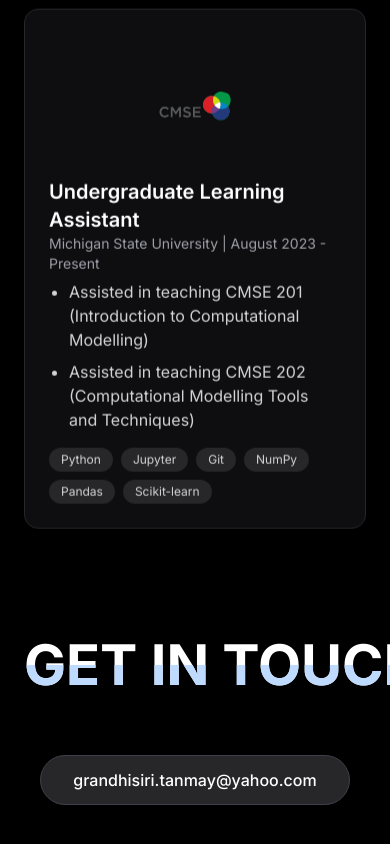
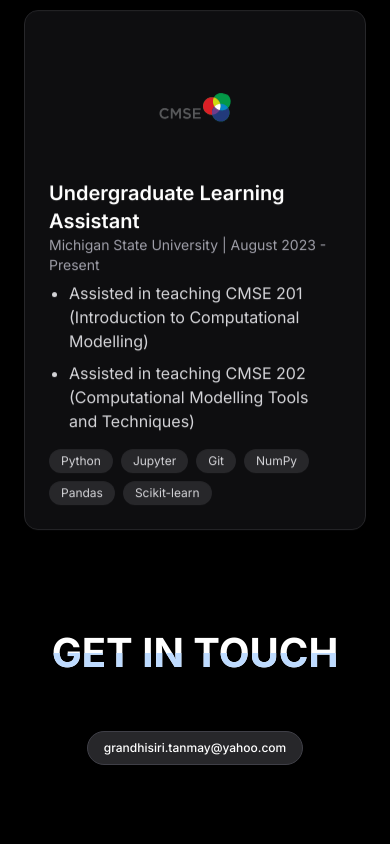
Before and after one commit to tanmay-sketch/personal-website, a Next.js app: page / in a window 390 px wide. Shown: the part 1833-2677 px from the top of the page. Built offline with nearby package versions, Linux system fonts and the light colour scheme.

Commit message:
fixed contact

```diff
--- a/src/components/Contact.tsx
+++ b/src/components/Contact.tsx
@@ -12,17 +12,17 @@ export default function Contact() {
         transition={{ duration: 0.6 }}
       >
         <div className="relative inline-block mb-12">
-          <h2 className="text-[3.5rem] md:text-[6.5rem] font-bold whitespace-nowrap text-white">
+          <h2 className="text-[2.5rem] sm:text-[3.5rem] md:text-[6.5rem] font-bold text-white overflow-hidden">
             GET IN TOUCH
           </h2>
-          <h2 className="text-[3.5rem] md:text-[6.5rem] font-bold whitespace-nowrap text-blue-200 absolute inset-0 clip-bottom" style={{ clipPath: 'inset(50% 0 0 0)' }}>
+          <h2 className="text-[2.5rem] sm:text-[3.5rem] md:text-[6.5rem] font-bold text-blue-200 absolute inset-0 clip-bottom overflow-hidden" style={{ clipPath: 'inset(50% 0 0 0)' }}>
             GET IN TOUCH
           </h2>
         </div>
 
         <a
           href="mailto:grandhisiri.tanmay@yahoo.com"
-          className="inline-block px-8 py-3 rounded-full bg-zinc-800 text-white font-medium border border-zinc-700 hover:bg-zinc-700 transition duration-300 text-md"
+          className="inline-block px-4 sm:px-6 md:px-8 py-2 sm:py-3 rounded-full bg-zinc-800 text-white font-medium border border-zinc-700 hover:bg-zinc-700 transition duration-300 text-xs sm:text-sm md:text-md overflow-hidden text-ellipsis"
         >
           grandhisiri.tanmay@yahoo.com
         </a>
```
